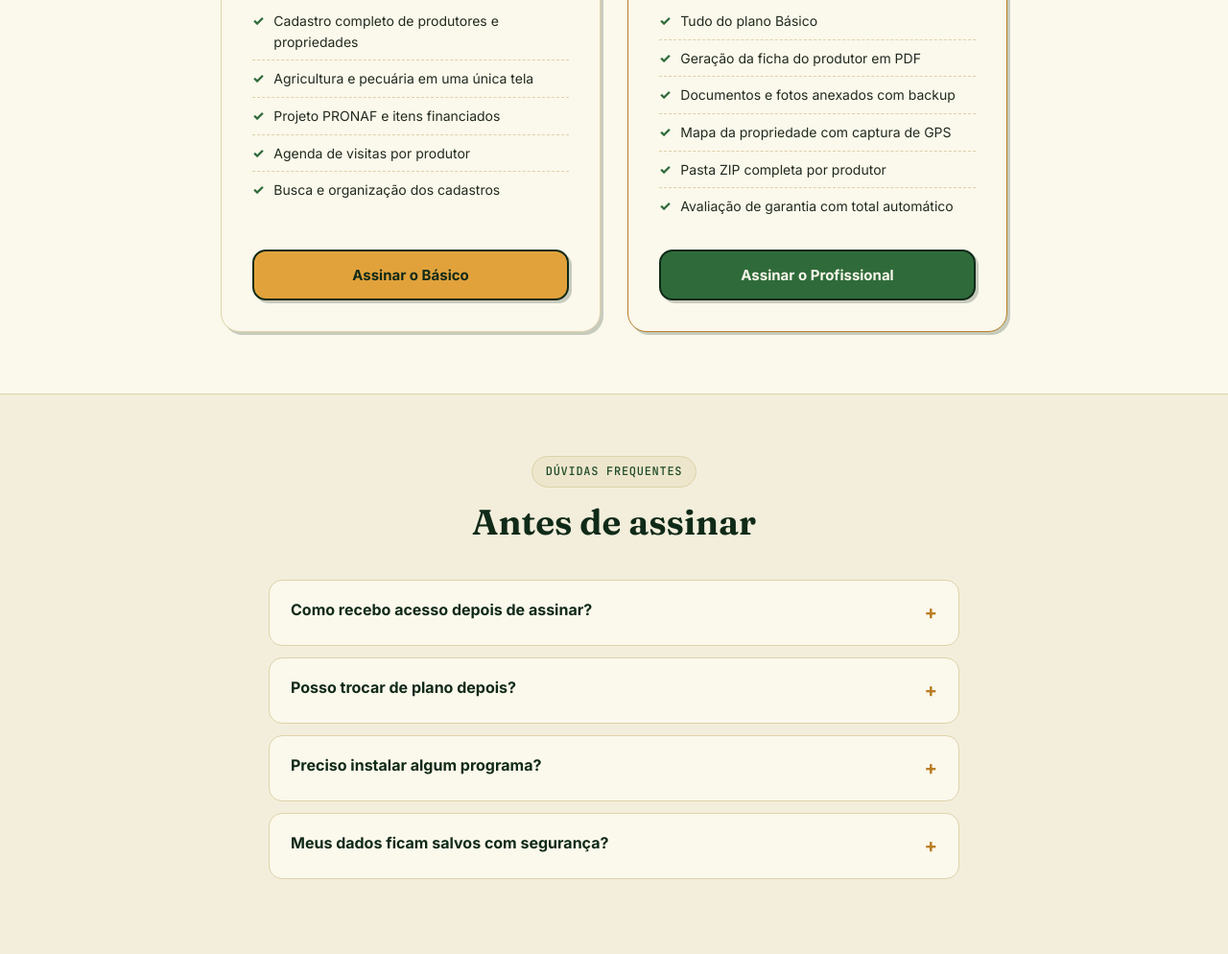
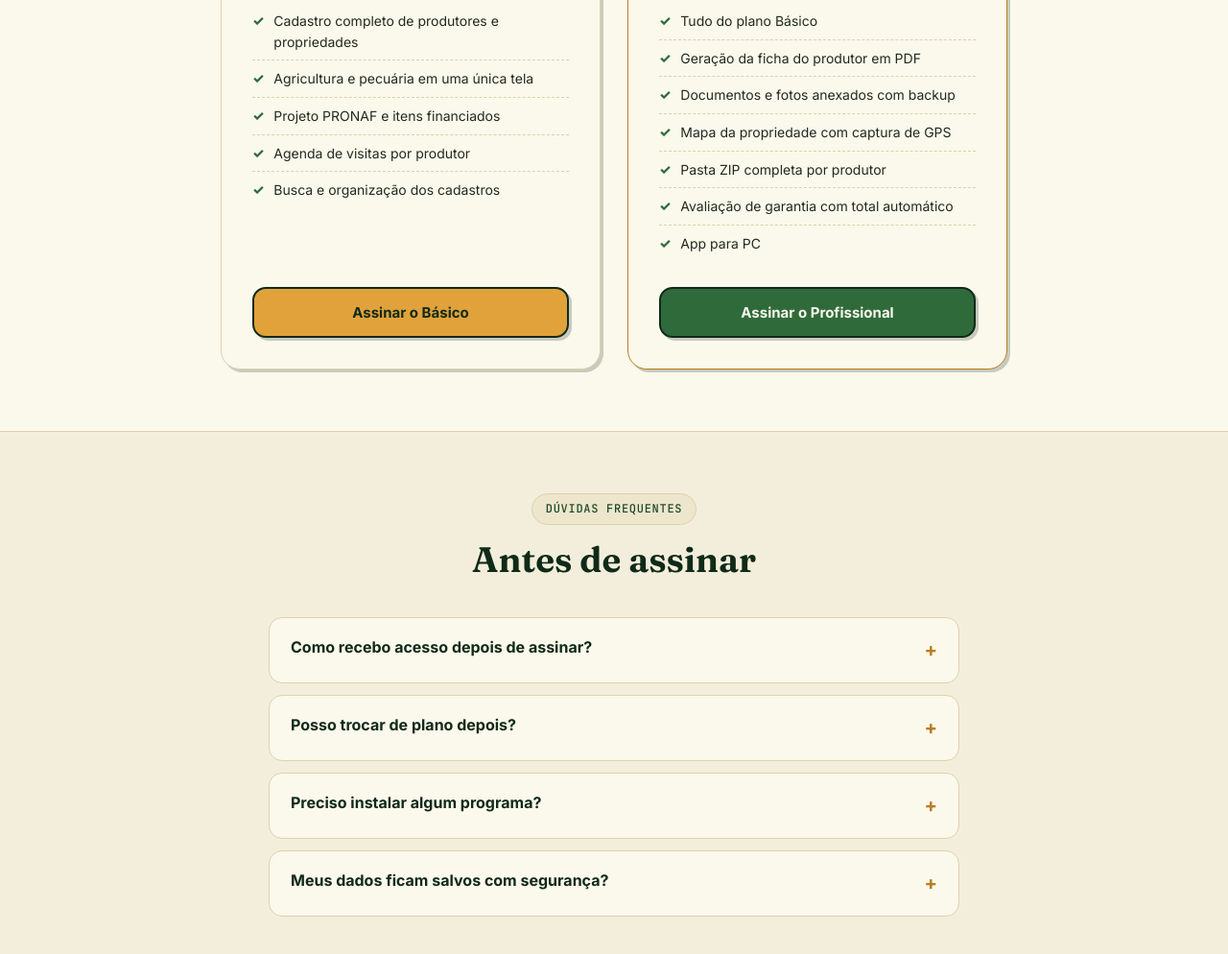
Before and after one commit to Ericpablo006/agrogestor, a plain HTML site: page index.html in a window 1280 px wide. Shown: the part 2713-3707 px from the top of the page at 96% size. Drawn offline with Linux system fonts and the light colour scheme.

Commit message:
Add 'App para PC' to the list of features

```diff
--- a/index.html
+++ b/index.html
@@ -124,6 +124,7 @@
           <li>Mapa da propriedade com captura de GPS</li>
           <li>Pasta ZIP completa por produtor</li>
           <li>Avaliação de garantia com total automático</li>
+          <li>App para PC</li>
         </ul>
         <a class="btn primary block" href="https://mpago.la/2Jd6k8a" id="linkPro">Assinar o Profissional</a>
       </div>
```
